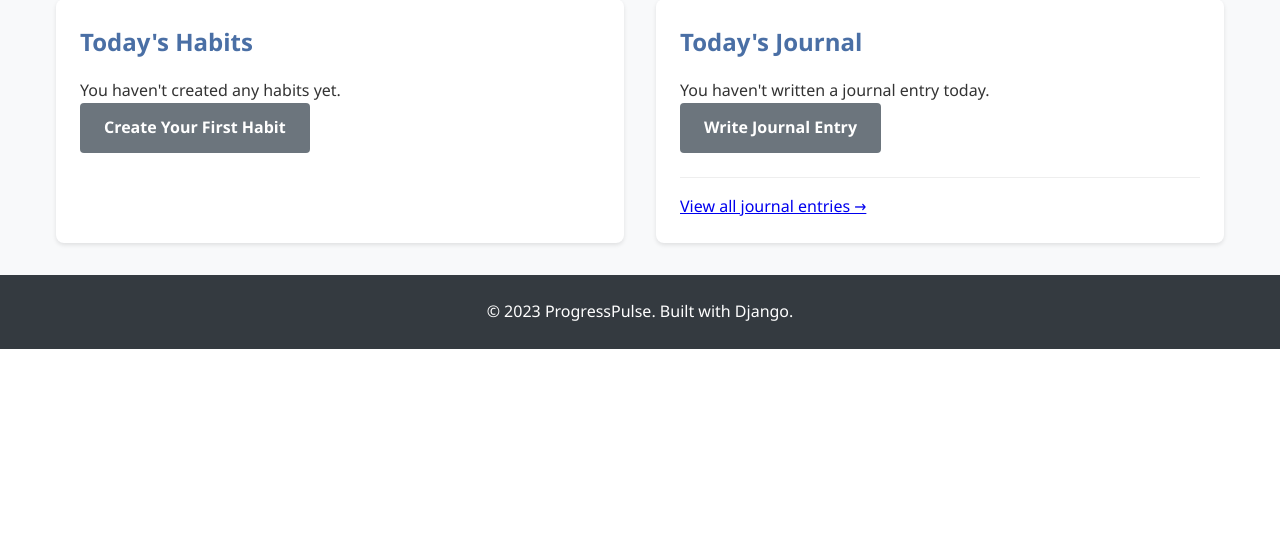
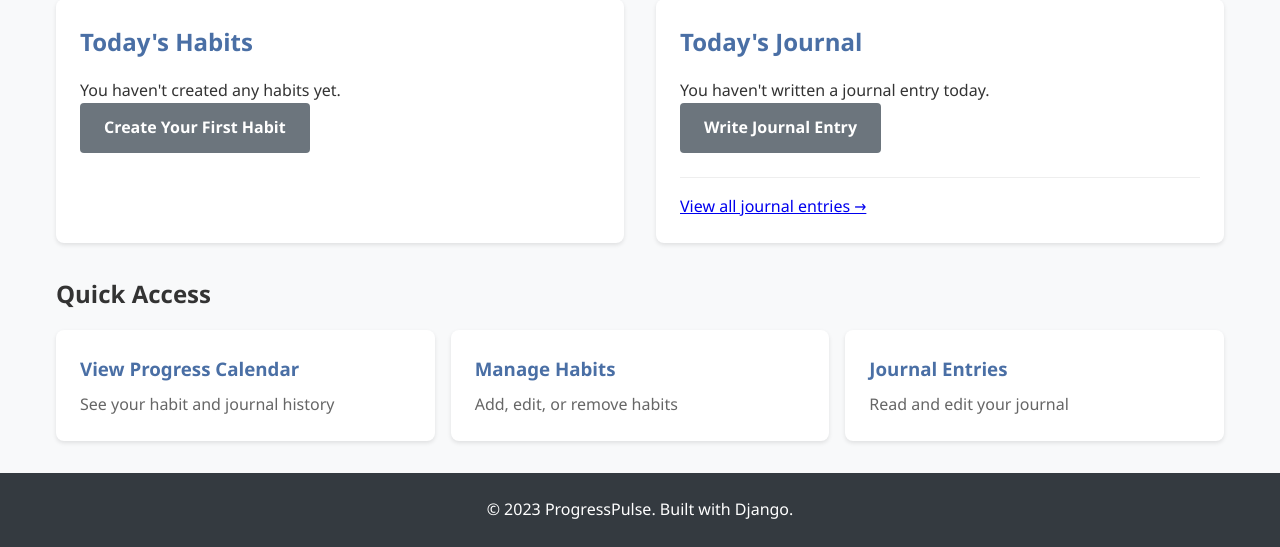
Before and after one commit to Fag21/ProgressPulse_django_Alx, a Django app: template progresspulse/templates/core/dashboard.html in a window 1280 px wide. Shown: the part 472-1019 px from the top of the page. Before the commit the page ends 821 px from the top, so only its background shows below. Run offline with Django 5.2, Linux system fonts and the light colour scheme; the template is opened without the code that fills it, so the values that code supplies are empty; parts of the project's set-up code (start-up, migrations or seed data) failed here and were passed over.

Commit message:
Add quick links to dashboard including calendar

```diff
--- a/progresspulse/static/css/style.css
+++ b/progresspulse/static/css/style.css
@@ -548,3 +548,42 @@ footer {
     gap: 1rem;
     margin-top: 2rem;
 }
+/* Quick links */
+.quick-links {
+    margin: 2rem 0;
+}
+
+.link-cards {
+    display: grid;
+    grid-template-columns: repeat(auto-fit, minmax(250px, 1fr));
+    gap: 1rem;
+    margin-top: 1rem;
+}
+
+.link-card {
+    display: block;
+    padding: 1.5rem;
+    background-color: white;
+    border-radius: 8px;
+    box-shadow: 0 2px 4px rgba(0,0,0,0.1);
+    text-decoration: none;
+    color: inherit;
+    transition: transform 0.2s ease;
+}
+
+.link-card:hover {
+    transform: translateY(-2px);
+    box-shadow: 0 4px 8px rgba(0,0,0,0.15);
+    color: inherit;
+    text-decoration: none;
+}
+
+.link-card h3 {
+    margin: 0 0 0.5rem 0;
+    color: #4a6fa5;
+}
+
+.link-card p {
+    margin: 0;
+    color: #666;
+}
--- a/progresspulse/templates/core/dashboard.html
+++ b/progresspulse/templates/core/dashboard.html
@@ -65,4 +65,21 @@
         </div>
     </div>
 </div>
+<div class="quick-links">
+    <h2>Quick Access</h2>
+    <div class="link-cards">
+        <a href="{% url 'core:calendar' %}" class="link-card">
+            <h3>View Progress Calendar</h3>
+            <p>See your habit and journal history</p>
+        </a>
+        <a href="{% url 'habits:habit_list' %}" class="link-card">
+            <h3>Manage Habits</h3>
+            <p>Add, edit, or remove habits</p>
+        </a>
+        <a href="{% url 'journals:entry_list' %}" class="link-card">
+            <h3>Journal Entries</h3>
+            <p>Read and edit your journal</p>
+        </a>
+    </div>
+</div>
 {% endblock %}
```
